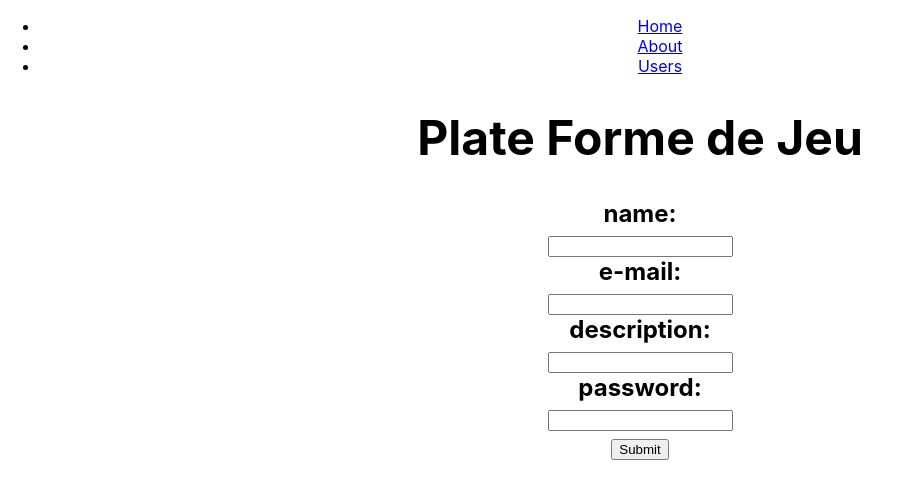
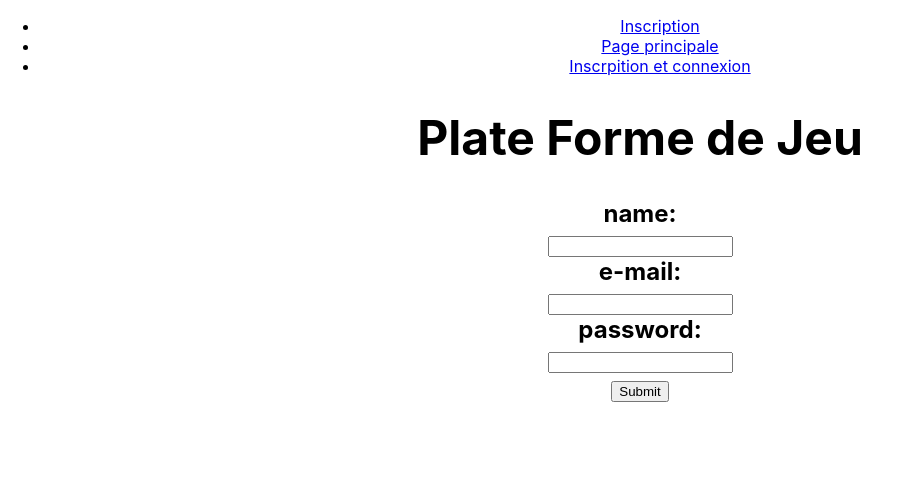
Before and after one commit to Formation-CDA-Grenoble/projet-jeu-en-ligne, a React (Create React App) app in the folder front/: page / in a window 1280 px wide. Shown: the top 498 px of the page, without its empty margins (0-900 px from the left). Built offline with nearby package versions, Linux system fonts and the light colour scheme.

Commit message:
etape3
tic-tac-toe

```diff
--- a/front/package.json
+++ b/front/package.json
@@ -6,6 +6,7 @@
     "@testing-library/jest-dom": "^4.2.4",
     "@testing-library/react": "^9.3.2",
     "@testing-library/user-event": "^7.1.2",
+    "axios": "^0.19.2",
     "react": "^16.12.0",
     "react-dom": "^16.12.0",
     "react-router-dom": "^5.1.2",
--- a/front/src/App.js
+++ b/front/src/App.js
@@ -9,10 +9,6 @@ function App() {
   return (
     <div className="App">
 
-
-
-
-
       <Game/>
     </div>
   );
--- a/front/src/components/Game.jsx
+++ b/front/src/components/Game.jsx
@@ -18,13 +18,13 @@ export default function Game() {
         <nav>
           <ul>
             <li>
-              <Link to="/">Home</Link>
+              <Link to="/">Inscription</Link>
             </li>
             <li>
-              <Link to="/about">About</Link>
+              <Link to="/about">Page principale</Link>
             </li>
             <li>
-              <Link to="/users">Users</Link>
+              <Link to="/users">Inscrpition et connexion</Link>
             </li>
           </ul>
         </nav>
@@ -38,7 +38,7 @@ export default function Game() {
             <Users />
           </Route>
           <Route exact path="/">
-            <Home />
+            <Inscription />
           </Route>
         </Switch>
       </div>
@@ -46,7 +46,7 @@ export default function Game() {
   );
 }
 
-function Home() {
+function Inscription() {
   return <h2><RegistrationPage/></h2>;
 }
 
--- a/front/src/pages/RegistrationPage.jsx
+++ b/front/src/pages/RegistrationPage.jsx
@@ -1,21 +1,34 @@
 import React from 'react';
+import axios from 'axios';
 
 
 export default class RegistrationPage extends React.Component {
+  state = {
+    fname:"",
+    mail:"",
+    pass:"",
+  };
 
+  handleChange = (event) => {
+    const { name, value } = event.target
+    this.setState({[name]: value});
+  }
+  handleSubmit(event) {
+    axios('' +this.state.value);
+    event.preventDefault();
+  }
   render () {
+    console.log(this.state)
     return (
       <div>
         <h1>Plate Forme de Jeu</h1>
         <form submit={ this.handleSubmit }>
           <label for="fname">name:</label><br/>
-          <input type="text" id="fname" name="fname" value=""/><br/>
+          <input type="text" id="fname" name="fname" value={ this.state.fname } onChange={ this.handleChange }/><br/>
           <label for="mail">e-mail:</label><br/>
-          <input type="text" id="mail" e-mail="mail" value=""/><br/>
-          <label for="descript">description:</label><br/>
-          <input type="text" id="descript" description="descript" value=""/><br/>
+          <input type="text" id="descript" name= "descript" value={ this.state.descript } onChange={ this.handleChange }/><br/>
           <label for="pass">password:</label><br/>
-          <input type="text" id="pass" password="pass" value=""/><br/>
+          <input type="text" id="pass" name="pass" value={ this.state.pass } onChange={ this.handleChange }/><br/>
           <input type="submit" value="Submit"/>
         </form>
       </div>
```
Also changed, not shown: front/src/components/ListMsn.jsx (added), 1 other file (tests, documents, lock files or other folders).
